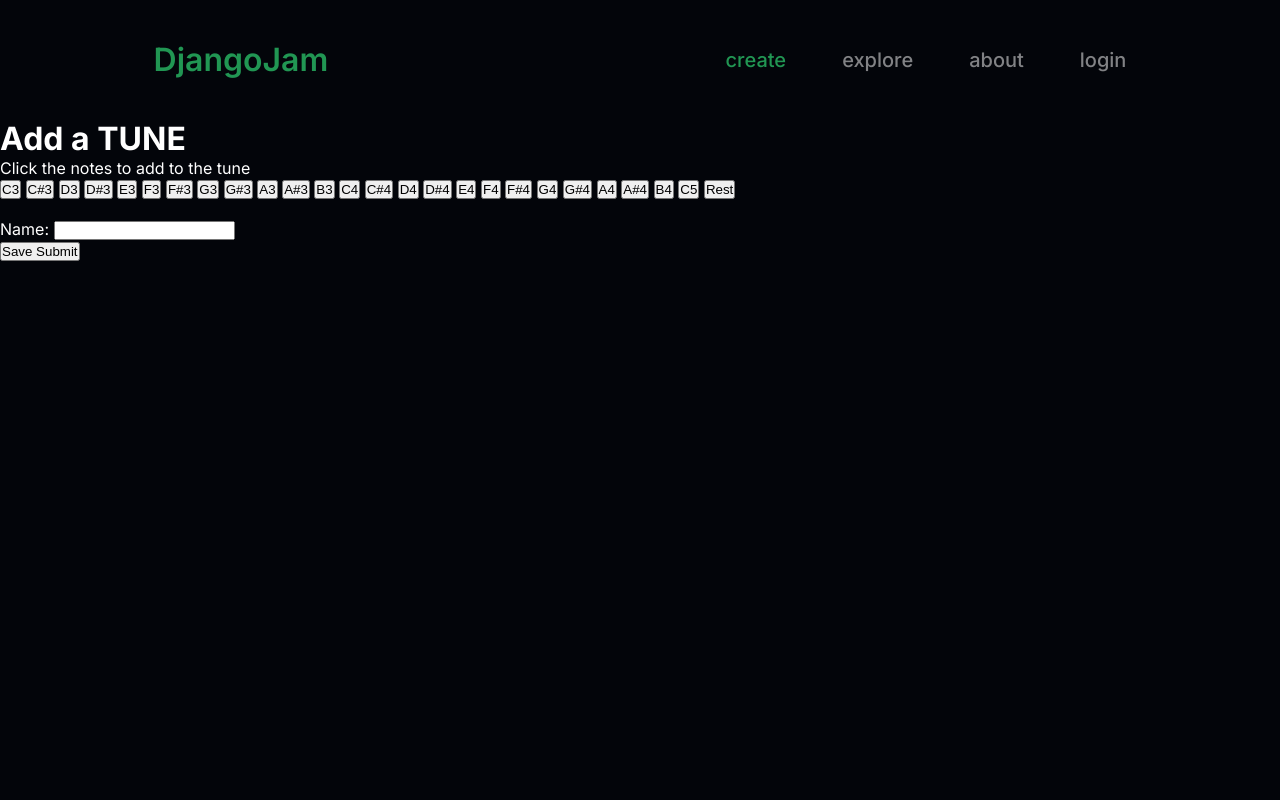
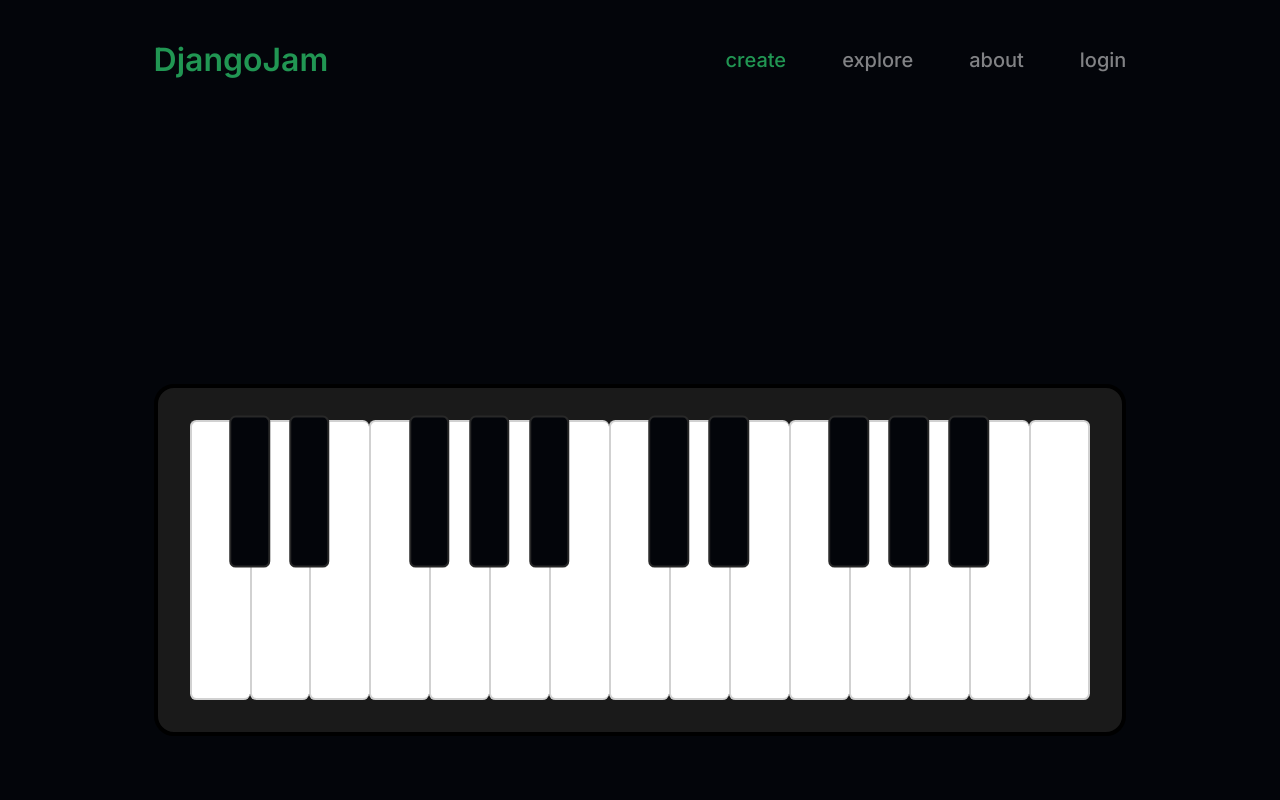
Before and after one commit to Team-5A/DjangoJam, a Django app: page /django_jam_app/create/ in a window 1280 px wide. Run offline with Django 4.2, Linux system fonts and the light colour scheme.

Commit message:
feat: basic piano

```diff
--- /dev/null
+++ b/static/JS/create.js
@@ -0,0 +1,36 @@
+const keyboard = document.getElementById("keyboard");
+const keysContainer = document.getElementById("keys");
+
+Object.keys(frequencyMap).forEach((note) => {
+  if (note.includes("b")) {
+    return;
+  }
+
+  const key = document.createElement("button");
+  key.classList.add("key");
+  key.setAttribute("data-note", note);
+
+  if (note.includes("#")) {
+    key.classList.add("key-sharp");
+
+    const normalKey = document.querySelector(`.key[data-note='${note.replace("#", "")}']`);
+    normalKey.appendChild(key);
+    return;
+  }
+
+  keysContainer.appendChild(key);
+
+  key.addEventListener("click", (e) => {
+    const oscillator = setupOscillator();
+
+    // play note
+    e.target.classList.add("active");
+    playNote(e.target.getAttribute("data-note"), oscillator);
+
+    // stop playing note
+    setTimeout(() => {
+      e.target.classList.remove("active");
+      stopPlayback(oscillator);
+    }, 500);
+  });
+});
--- a/static/css/base.css
+++ b/static/css/base.css
@@ -14,6 +14,15 @@
   --accent-color-bright: #30aef7;
   --error-color: #f13434;
   --error-color-light: #f226265b;
+
+  --keyboard-bg: #1a1a1a;
+  --keyboard-border: #000000;
+  --keyboard-white-key: #ffffff;
+  --keyboard-white-key-border: #d1d1d1;
+  --keyboard-white-key-active: #e4e4e4;
+  --keyboard-black-key: #03050a;
+  --keyboard-black-key-border: #282828;
+  --keyboard-black-key-active: #181b24;
 
   --side-padding: clamp(2rem, 12vw, 17rem);
 
--- /dev/null
+++ b/static/css/create.css
@@ -0,0 +1,72 @@
+main {
+  display: flex;
+  padding: 0 var(--side-padding);
+  flex-grow: 1;
+}
+
+.controls {
+  margin-top: auto;
+  display: flex;
+  flex-direction: row;
+  gap: 3rem;
+  margin-bottom: 4rem;
+  width: 100%;
+}
+
+#keyboard {
+  display: flex;
+  flex-direction: column;
+  gap: 1rem;
+  background-color: var(--keyboard-bg);
+  border: 0.25rem solid var(--keyboard-border);
+  padding: 2rem;
+  flex-grow: 1;
+  height: 22rem;
+  border-radius: 1.25rem;
+}
+
+#keys {
+  display: flex;
+  flex-direction: row;
+  margin-top: auto;
+  flex-grow: 1;
+}
+
+.key {
+  display: flex;
+  align-items: center;
+  justify-content: center;
+  flex-grow: 1;
+  background-color: var(--keyboard-white-key);
+  border: 0.15rem solid var(--keyboard-white-key-border);
+  border-radius: 0.4rem;
+  cursor: pointer;
+  height: 100%;
+  flex-grow: 1;
+  border-right: none;
+  position: relative;
+}
+
+.key:last-child {
+  border-right: 0.15rem solid var(--keyboard-white-key-border);
+}
+
+.key-sharp {
+  position: absolute;
+  top: 0;
+  right: 0;
+  height: 55%;
+  width: 70%;
+  background-color: var(--keyboard-black-key);
+  border: 0.15rem solid var(--keyboard-black-key-border) !important;
+  transform: translateY(-0.4rem) translateX(50%);
+  z-index: 2;
+}
+
+.key.active {
+  background-color: var(--keyboard-white-key-active);
+}
+
+.key-sharp.active {
+  background-color: var(--keyboard-black-key-active);
+}
--- a/templates/django_jam_app/create.html
+++ b/templates/django_jam_app/create.html
@@ -5,93 +5,19 @@
     Add a new Tune
 {% endblock %}
 
+{% block head_block %}
+    <script src="{% static 'js/create.js' %}" defer></script>
+    <link rel="stylesheet" type="text/css" href="{% static 'css/create.css' %}">
+{% endblock %}
+
 {% block body_block %}
-    <h1>Add a TUNE</h1>
-    <p>Click the notes to add to the tune</p>
-    <form id="tune-form" method="POST" action="{% url 'django_jam_app:save_tune' %}">
-        {% csrf_token %}
-    <div id="input-display"></div>
-    <div class="keyboard">
-        <button type="button" onclick="appendToDisplay('C3,')"> C3 </button>
-
-        <button type="button" onclick="appendToDisplay('C#3,')"> C#3 </button>
-
-        <button type="button" onclick="appendToDisplay('D3,')"> D3 </button>
-
-        <button type="button" onclick="appendToDisplay('D#3,')"> D#3 </button>
-
-        <button type="button" onclick="appendToDisplay('E3,')"> E3 </button>
-
-        <button type="button" onclick="appendToDisplay('F3,')"> F3 </button>
-
-        <button type="button" onclick="appendToDisplay('F#3,')"> F#3 </button>
-
-        <button type="button" onclick="appendToDisplay('G3,')"> G3 </button>
-
-        <button type="button" onclick="appendToDisplay('G#3,')"> G#3 </button>
-
-        <button type="button" onclick="appendToDisplay('A3,')"> A3 </button>
-
-        <button type="button" onclick="appendToDisplay('A#3,')"> A#3 </button>
-
-        <button type="button" onclick="appendToDisplay('B3,')"> B3 </button>
-
-        <button type="button" onclick="appendToDisplay('C4,')"> C4 </button>
-
-        <button type="button" onclick="appendToDisplay('C#4,')"> C#4 </button>
-
-        <button type="button" onclick="appendToDisplay('D4,')"> D4 </button>
-
-        <button type="button" onclick="appendToDisplay('D#4,')"> D#4 </button>
-
-        <button type="button" onclick="appendToDisplay('E4,')"> E4 </button>
-
-        <button type="button" onclick="appendToDisplay('F4,')"> F4 </button>
-
-        <button type="button" onclick="appendToDisplay('F#4,')"> F#4 </button>
-
-        <button type="button" onclick="appendToDisplay('G4,')"> G4 </button>
-
-        <button type="button" onclick="appendToDisplay('G#4,')"> G#4 </button>
-
-        <button type="button" onclick="appendToDisplay('A4,')"> A4 </button>
-
-        <button type="button" onclick="appendToDisplay('A#4,')"> A#4 </button>
-
-        <button type="button" onclick="appendToDisplay('B4,')"> B4 </button>
-
-        <button type="button" onclick="appendToDisplay('C5,')"> C5 </button>
-
-        <button type="button" onclick="appendToDisplay(',')"> Rest </button>
-
+<main>
+    <div class="controls">
+        <div id="keyboard">
+            <div id="keys">
+                <div id="sharp-keys"></div>
+            </div>
+        </div>
     </div>
-        <br>
-    <div>
-        <label for="name-input">Name:</label>
-        <input type="text" id="name-input" name="name_input">
-        <br>
-        <input type="hidden" id="tune-input" name="tune_input">
-        <button type="submit">Save Submit</button>
-    </div>
-    </form>
-
-    <script>
-        let text = '';
-
-        function appendToDisplay(note) {
-            text += note;
-            document.getElementById('input-display').innerText = text;
-        }
-
-        function clearDisplay() {
-            text = '';
-            document.getElementById('input-display').innerText = text;
-        }
-
-        document.getElementById('tune-form').addEventListener('submit', function(e) {
-            e.preventDefault();
-            document.getElementById('tune-input').value = text;
-            this.submit();
-        });
-    </script>
+</main>
 {% endblock %}
```
